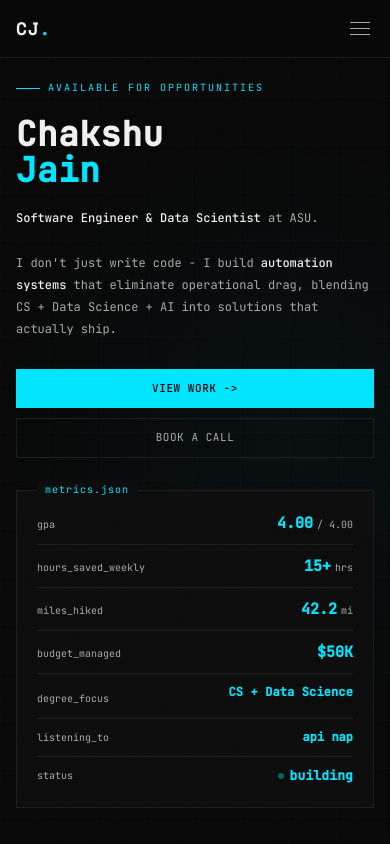
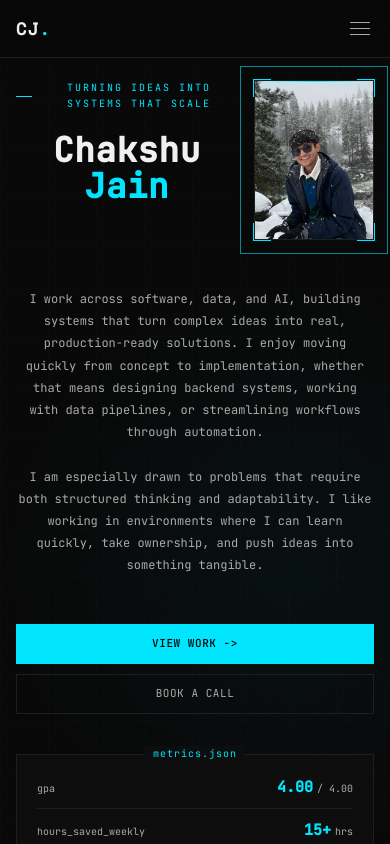
Before and after one commit to FornaxChemica/chakshu.dev, a Next.js app: page / in a window 390 px wide. Shown: the top 844 px of the page. Built offline with nearby package versions, Linux system fonts and the light colour scheme; no server answers.

Commit message:
feat(home): redesign hero with animated profile photo frame
- add profile photo asset and animated frame component

- update hero layout, copy, and CTA/button motion styling

- fix reveal/ASCII overlay sizing and extend animation timing

```diff
--- a/src/app/page.module.css
+++ b/src/app/page.module.css
@@ -231,9 +231,31 @@
 .page :global(.hero-grid) {
   display: grid;
   grid-template-columns: 1fr 1fr;
-  gap: 64px;
-  align-items: center;
+  grid-template-rows: auto auto auto auto;
+  gap: 24px;
+  align-items: start;
   width: 100%;
+}
+
+.page :global(.hero-left) {
+  display: grid;
+  grid-template-columns: 1fr 1fr;
+  gap: 0 64px;
+  align-items: center;
+  width: 100%;
+  grid-column: 1 / -1;
+  grid-row: 1;
+}
+
+.page :global(.hero-bio-block) {
+  display: flex;
+  flex-direction: column;
+  gap: 0;
+  width: 100%;
+  align-items: center;
+  text-align: center;
+  grid-column: 2;
+  grid-row: 1;
 }
 
 .page :global(.hero-label) {
@@ -245,6 +267,7 @@
   display: flex;
   align-items: center;
   gap: 8px;
+  justify-content: center;
 }
 
 .page :global(.hero-label::before) {
@@ -261,18 +284,123 @@
   letter-spacing: 0.02em;
   margin-bottom: 32px;
   color: var(--text);
+  text-align: center;
 }
 
 .page :global(.hero-name .accent) {
   color: var(--accent);
+}
+
+.page :global(.photo-frame) {
+  position: relative;
+  width: 100%;
+  max-height: 380px;
+  aspect-ratio: 4 / 5;
+  grid-column: 1;
+  grid-row: 1;
+  justify-self: start;
+}
+
+.page :global(.photo-radar) {
+  position: absolute;
+  inset: -14px;
+  border: 1px solid var(--accent);
+  pointer-events: none;
+  opacity: 0;
+  animation: photoPing 3.5s linear infinite;
+}
+
+.page :global(.photo-radar-b) {
+  animation-delay: 0.9s;
+}
+
+.page :global(.photo-corner) {
+  position: absolute;
+  width: 18px;
+  height: 18px;
+  border-color: var(--accent);
+  border-style: solid;
+  pointer-events: none;
+  z-index: 3;
+}
+
+.page :global(.photo-corner-tl) {
+  top: -1px;
+  left: -1px;
+  border-width: 1px 0 0 1px;
+}
+
+.page :global(.photo-corner-tr) {
+  top: -1px;
+  right: -1px;
+  border-width: 1px 1px 0 0;
+}
+
+.page :global(.photo-corner-bl) {
+  bottom: -1px;
+  left: -1px;
+  border-width: 0 0 1px 1px;
+}
+
+.page :global(.photo-corner-br) {
+  right: -1px;
+  bottom: -1px;
+  border-width: 0 1px 1px 0;
+}
+
+.page :global(.photo-inner) {
+  position: absolute;
+  inset: 0;
+  overflow: hidden;
+  border: 1px solid var(--border);
+  background: #050505;
+}
+
+.page :global(.photo-img) {
+  object-fit: cover;
+  object-position: center 10%;
+  clip-path: inset(0 0 100% 0);
+  animation: photoReveal 3.8s ease forwards 0.9s;
+}
+
+.page :global(.scan-bar) {
+  position: absolute;
+  left: 0;
+  right: 0;
+  top: 0;
+  z-index: 2;
+  height: 1px;
+  background: linear-gradient(90deg, transparent 0%, var(--accent) 50%, transparent 100%);
+  box-shadow: 0 0 10px var(--accent);
+  animation: photoScan 3.8s ease forwards 0.9s;
+}
+
+.page :global(.ascii-layer) {
+  position: absolute;
+  inset: 0;
+  z-index: 1;
+  padding: 0;
+  white-space: pre;
+  overflow: hidden;
+  font-family: var(--mono);
+  font-size: 7.5px;
+  line-height: 0.9;
+  letter-spacing: -0.2px;
+  color: rgba(0, 229, 255, 0.4);
+  mix-blend-mode: screen;
+  pointer-events: none;
+  animation: asciiFadeOut 0.55s ease forwards 4.3s;
 }
 
 .page :global(.hero-bio) {
   color: var(--muted);
   font-size: 13px;
   line-height: 1.85;
-  max-width: 380px;
-  margin-bottom: 40px;
+  max-width: 760px;
+  margin: 8px auto 0;
+  text-align: center;
+  grid-column: 1 / -1;
+  grid-row: 2;
 }
 
 .page :global(.hero-bio strong) {
@@ -284,6 +412,11 @@
   display: flex;
   gap: 12px;
   flex-wrap: wrap;
+  justify-content: center;
+  grid-column: 1 / -1;
+  grid-row: 3;
+  margin-top: 8px;
+  margin-bottom: 0;
 }
 
 .page :global(.btn) {
@@ -296,8 +429,9 @@
   letter-spacing: 0.05em;
   text-transform: uppercase;
   cursor: pointer;
-  transition: all 0.2s;
+  transition: all 0.3s cubic-bezier(0.34, 1.56, 0.64, 1);
   text-decoration: none;
+  position: relative;
 }
 
 .page :global(.btn-primary) {
@@ -305,21 +439,28 @@
   border-color: var(--accent);
   color: #000;
   font-weight: 500;
+  box-shadow: 0 0 10px rgba(0, 229, 255, 0);
 }
 
 .page :global(.btn-primary:hover) {
   background: #33eeff;
+  transform: scale(1.05);
+  box-shadow: 0 0 20px rgba(0, 229, 255, 0.6), inset 0 0 10px rgba(255, 255, 255, 0.2);
 }
 
 .page :global(.btn-ghost) {
   background: transparent;
   border-color: var(--border);
   color: var(--muted);
+  box-shadow: 0 0 10px rgba(0, 229, 255, 0);
 }
 
 .page :global(.btn-ghost:hover) {
   border-color: var(--accent);
   color: var(--accent);
+  transform: scale(1.05);
+  box-shadow: 0 0 15px rgba(0, 229, 255, 0.4), inset 0 0 10px rgba(0, 229, 255, 0.1);
+  background: rgba(0, 229, 255, 0.05);
 }
 
 .page :global(.hero-stats) {
@@ -327,14 +468,18 @@
   padding: 32px;
   background: var(--surface);
   position: relative;
+  grid-column: 1 / -1;
+  grid-row: 4;
+  width: min(760px, 100%);
+  margin: 8px auto 0;
 }
 
 .page :global(.hero-stats::before) {
   content: 'metrics.json';
   position: absolute;
   top: -1px;
-  left: 20px;
-  transform: translateY(-50%);
+  left: 50%;
+  transform: translate(-50%, -50%);
   background: var(--surface);
   padding: 0 8px;
   font-size: 10px;
@@ -1595,7 +1740,45 @@
   }
 }
 
-@media (max-width: 700px) {
+@keyframes photoPing {
+  0% {
+    opacity: 0.4;
+    transform: scale(1);
+  }
+  100% {
+    opacity: 0;
+    transform: scale(1.07);
+  }
+}
+
+@keyframes photoReveal {
+  from {
+    clip-path: inset(0 0 100% 0);
+  }
+  to {
+    clip-path: inset(0 0 0% 0);
+  }
+}
+
+@keyframes photoScan {
+  from {
+    top: 0%;
+  }
+  to {
+    top: 100%;
+  }
+}
+
+@keyframes asciiFadeOut {
+  0% {
+    opacity: 1;
+  }
+  100% {
+    opacity: 0;
+  }
+}
+
+@media (max-width: 680px) {
   .page :global(nav) { padding: 16px 20px; }
   .page :global(.ham-btn) { display: flex; }
   .page :global(.nav-links) { display: none; flex-direction: column; gap: 20px; }
@@ -1627,8 +1810,57 @@
   .page :global(.section-icon) { width: 18px; height: 18px; font-size: 18px; }
 
   .page :global(.hero-grid) { grid-template-columns: 1fr; gap: 32px; }
+  .page :global(.hero-left) {
+    display: grid;
+    grid-template-columns: 1fr auto;
+    gap: 0 16px;
+    align-items: start;
+  }
+  .page :global(.hero-bio-block) {
+    grid-column: 1;
+    grid-row: 1;
+  }
+  .page :global(.photo-frame) {
+    grid-column: 2;
+    grid-row: 1;
+    width: 120px;
+    aspect-ratio: 3 / 4;
+    max-height: none;
+    order: 0;
+  }
+  .page :global(.photo-img) {
+    clip-path: inset(0 0 0 0);
+    animation: none;
+    opacity: 1;
+  }
+  .page :global(.photo-radar) {
+    animation: none;
+    opacity: 0.35;
+  }
+  .page :global(.scan-bar) {
+    animation: none;
+    top: 0;
+    opacity: 0.85;
+  }
+  .page :global(.ascii-layer) {
+    display: none;
+    animation: none;
+  }
+  .page :global(.hero-bio) {
+    grid-column: 1 / -1;
+    grid-row: 2;
+    margin-top: 16px;
+    margin-bottom: 0;
+    max-width: 100%;
+  }
+  .page :global(.hero-cta) {
+    grid-column: 1 / -1;
+    grid-row: 3;
+    margin-top: 16px;
+    flex-direction: column;
+  }
   .page :global(.hero-name) { font-size: clamp(36px, 10vw, 52px); margin-bottom: 20px; }
-  .page :global(.hero-bio) { font-size: 12px; margin-bottom: 28px; max-width: 100%; }
+  .page :global(.hero-bio) { font-size: 12px; max-width: 100%; }
   .page :global(.hero-cta) { flex-direction: column; gap: 10px; }
   .page :global(.btn) { width: 100%; justify-content: center; text-align: center; font-size: 11px; }
   .page :global(.hero-stats) { padding: 20px; width: 100%; }
--- a/src/app/page.tsx
+++ b/src/app/page.tsx
@@ -2,6 +2,7 @@ import styles from "./page.module.css";
 import HomeUiClient from "./ui/home-ui-client";
 import MusicClient from "./ui/music-client";
 import OrbitalClient from "./ui/orbital-client";
+import ProfilePhotoFrame from "./ui/profile-photo-frame";
 import TrailsTeaserClient from "./ui/trails-teaser-client";
 import { getParsedHikes } from "../../lib/hikes-data";
 
@@ -65,17 +66,21 @@ export default async function Home() {
         <div className="hero-glow" />
         <div className="container">
           <div className="hero-grid">
-            <div>
-              <div className="hero-label fade-in">Available for opportunities</div>
-              <div className="hero-name-wrap fade-in"><h1 className="hero-name">Chakshu<br /><span className="accent">Jain</span></h1></div>
-              <p className="hero-bio fade-in">
-                <strong>Software Engineer &amp; Data Scientist</strong> at ASU.<br /><br />
-                I don&apos;t just write code - I build <strong>automation systems</strong> that eliminate operational drag, blending CS + Data Science + AI into solutions that actually ship.
-              </p>
-              <div className="hero-cta fade-in">
-                <a className="btn btn-primary" href="#projects">View Work -&gt;</a>
-                <a className="btn btn-ghost" href="https://cal.com/chakshujain" target="_blank" rel="noopener noreferrer">Book a Call</a>
+            <div className="hero-left">
+              <div className="hero-bio-block fade-in">
+                <div className="hero-label">Turning ideas into systems that scale</div>
+                <div className="hero-name-wrap"><h1 className="hero-name">Chakshu<br /><span className="accent">Jain</span></h1></div>
               </div>
+              <ProfilePhotoFrame />
+            </div>
+            <p className="hero-bio fade-in">
+              I work across software, data, and AI, building systems that turn complex ideas into real, production-ready solutions. I enjoy moving quickly from concept to implementation, whether that means designing backend systems, working with data pipelines, or streamlining workflows through automation.
+              <br /><br />
+              I am especially drawn to problems that require both structured thinking and adaptability. I like working in environments where I can learn quickly, take ownership, and push ideas into something tangible.
+            </p>
+            <div className="hero-cta fade-in">
+              <a className="btn btn-primary" href="#projects">View Work -&gt;</a>
+              <a className="btn btn-ghost" href="https://cal.com/chakshujain" target="_blank" rel="noopener noreferrer">Book a Call</a>
             </div>
             <div className="hero-stats fade-in">
               <div className="stat-row"><span className="stat-key">gpa</span><div><span className="stat-val">4.00</span><span className="stat-unit">/ 4.00</span></div></div>
--- a/src/app/ui/home-ui-client.tsx
+++ b/src/app/ui/home-ui-client.tsx
@@ -48,7 +48,7 @@ export default function HomeUiClient() {
     };
 
     const onResize = () => {
-      if (window.innerWidth > 700) {
+      if (window.innerWidth > 680) {
         setNavOpen(false);
       }
     };
--- /dev/null
+++ b/src/app/ui/profile-photo-frame.ts
@@ -0,0 +1,121 @@
+"use client";
+
+import Image from "next/image";
+import { createElement, useEffect, useRef } from "react";
+
+const ASCII_CHARS = "█▓▒░╔╗╚╝║═╠╣╦╩╬▪·○◦∙√∞≡∩";
+
+function randomChar() {
+  return ASCII_CHARS[Math.floor(Math.random() * ASCII_CHARS.length)] ?? "·";
+}
+
+function buildAsciiGrid(columns: number, rows: number) {
+  const lines: string[] = [];
+
+  for (let row = 0; row < rows; row += 1) {
+    let line = "";
+    for (let column = 0; column < columns; column += 1) {
+      line += randomChar();
+    }
+    lines.push(line);
+  }
+
+  return lines.join("\n");
+}
+
+export default function ProfilePhotoFrame() {
+  const innerRef = useRef<HTMLDivElement | null>(null);
+  const asciiRef = useRef<HTMLDivElement | null>(null);
+
+  useEffect(() => {
+    const inner = innerRef.current;
+    const asciiLayer = asciiRef.current;
+
+    if (!inner || !asciiLayer) {
+      return;
+    }
+
+    let currentText = "";
+
+    const renderGrid = () => {
+      const rect = inner.getBoundingClientRect();
+      const computed = window.getComputedStyle(asciiLayer);
+      const fontSize = Number.parseFloat(computed.fontSize) || 7.5;
+      const lineHeight = Number.parseFloat(computed.lineHeight) || fontSize;
+
+      // Intentionally overfill and clip to avoid any mid-animation rectangular "gap" artifacts.
+      const denseCharWidth = Math.max(1, fontSize * 0.45);
+      const denseLineHeight = Math.max(1, lineHeight * 0.78);
+      const columns = Math.max(28, Math.ceil(rect.width / denseCharWidth) + 10);
+      const rows = Math.max(22, Math.ceil(rect.height / denseLineHeight) + 8);
+      currentText = buildAsciiGrid(columns, rows);
+      asciiLayer.textContent = currentText;
+    };
+
+    const mutateGrid = () => {
+      if (!currentText) {
+        return;
+      }
+
+      const chars = currentText.split("");
+      let mutations = 0;
+      let attempts = 0;
+
+      while (mutations < 50 && attempts < chars.length * 2) {
+        const index = Math.floor(Math.random() * chars.length);
+        attempts += 1;
+
+        if (chars[index] === "\n") {
+          continue;
+        }
+
+        chars[index] = randomChar();
+        mutations += 1;
+      }
+
+      currentText = chars.join("");
+      asciiLayer.textContent = currentText;
+    };
+
+    renderGrid();
+
+    const resizeObserver = typeof ResizeObserver !== "undefined" ? new ResizeObserver(renderGrid) : null;
+    resizeObserver?.observe(inner);
+
+    const intervalId = window.setInterval(mutateGrid, 55);
+    const timeoutId = window.setTimeout(() => {
+      window.clearInterval(intervalId);
+    }, 4300);
+
+    return () => {
+      resizeObserver?.disconnect();
+      window.clearInterval(intervalId);
+      window.clearTimeout(timeoutId);
+    };
+  }, []);
+
+  return createElement(
+    "div",
+    { className: "photo-frame" },
+    createElement("div", { className: "photo-radar photo-radar-a", "aria-hidden": "true" }),
+    createElement("div", { className: "photo-radar photo-radar-b", "aria-hidden": "true" }),
+    createElement("div", { className: "photo-corner photo-corner-tl", "aria-hidden": "true" }),
+    createElement("div", { className: "photo-corner photo-corner-tr", "aria-hidden": "true" }),
+    createElement("div", { className: "photo-corner photo-corner-bl", "aria-hidden": "true" }),
+    createElement("div", { className: "photo-corner photo-corner-br", "aria-hidden": "true" }),
+    createElement(
+      "div",
+      { className: "photo-inner", ref: innerRef },
+      createElement(Image, {
+        className: "photo-img",
+        src: "/profile_photo.jpg",
+        alt: "Profile photo of Chakshu Jain",
+        fill: true,
+        priority: true,
+        sizes: "(max-width: 680px) 120px, (max-width: 1200px) 42vw, 380px",
+      }),
+      createElement("div", { className: "scan-bar", "aria-hidden": "true" }),
+        createElement("div", { className: "ascii-layer", "aria-hidden": "true", ref: asciiRef })
+    )
+  );
+}
```
Also changed, not shown: public/profile_photo.jpg (added).
